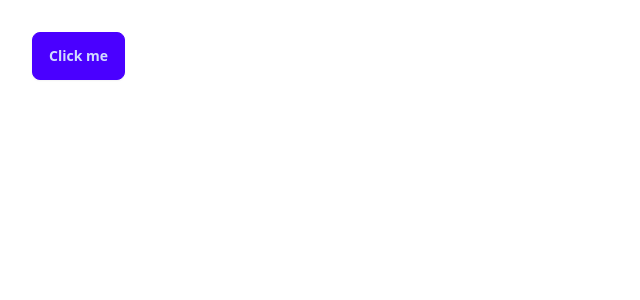
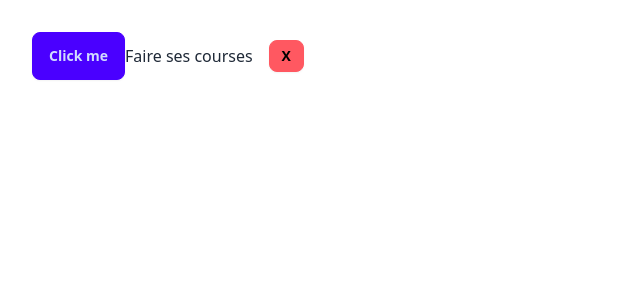
Before and after one commit to chainstrument/rea, a React (Vite) app: page / in a window 1280 px wide. Shown: the top 300 px of the page, without its empty margins (0-640 px from the left). Built offline with nearby package versions, Linux system fonts and the light colour scheme.

Commit message:
add click deleted btn

```diff
--- a/src/components/useState.jsx
+++ b/src/components/useState.jsx
@@ -8,9 +8,23 @@ const handleClick = () => {
   return (
     <div className='flex align-items-left justify-content-center'>
         <button id="test_id" onClick={handleClick} className='btn btn-primary'>Click me</button>
-
+        <Todo />
     </div>
   )
 }
 
+const Todo = () => {
+    return (
+        <div className="flex items-center gap-4">
+            <p>Faire ses courses</p>
+            <button
+                onClick={() => {
+                    console.log('deleted')
+                }}
+                className='btn btn-error btn-sm'>X</button>
+        </div>
+    )
+}
+
+
 export default Test
```
